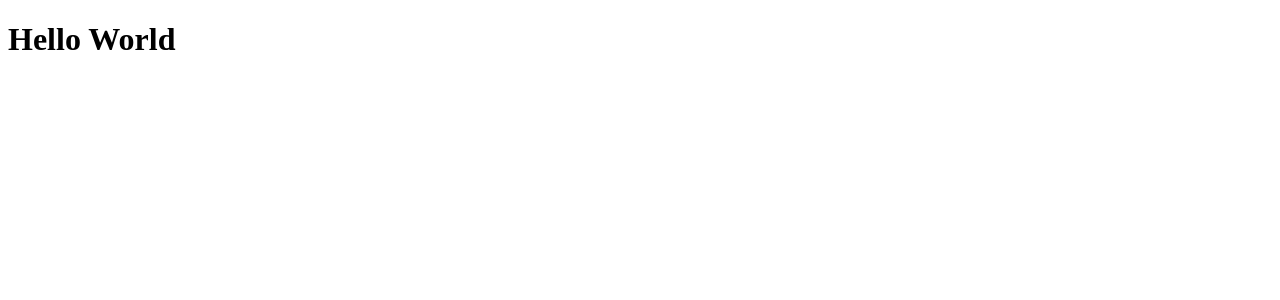
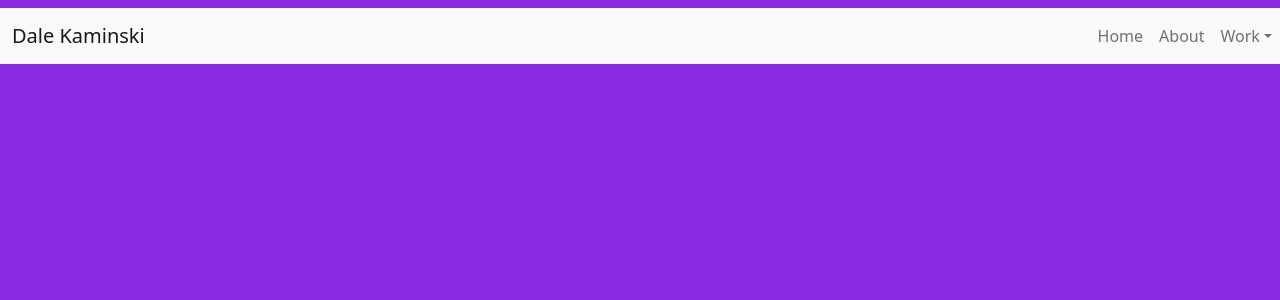
Before and after one commit to Beckognize/DaleKaminskiArt, a Next.js app: page / in a window 1280 px wide. Shown: the top 300 px of the page. Built offline with nearby package versions, Linux system fonts and the light colour scheme.

Commit message:
Added and configued nav bar imported bootstrap

```diff
--- /dev/null
+++ b/components/header.js
@@ -0,0 +1,9 @@
+
+export default () => {
+
+    return (
+
+ <h1></h1>
+
+    );
+  }
--- /dev/null
+++ b/components/navbar.js
@@ -0,0 +1,28 @@
+import {Navbar,Container,Nav,NavDropdown} from 'react-bootstrap';
+
+export default () => {
+
+    return (
+
+<Navbar bg="light" expand="lg">
+    <div className= 'container-fluid'>
+        <Navbar.Brand href="#home">Dale Kaminski</Navbar.Brand>
+    </div>
+    <Navbar.Toggle aria-controls="basic-navbar-nav" />
+    <Navbar.Collapse id="basic-navbar-nav">
+      <Nav className="me-auto">
+        <Nav.Link href="#home">Home</Nav.Link>
+        <Nav.Link href="#link">About</Nav.Link>
+        <NavDropdown title="Work" id="basic-nav-dropdown">
+          <NavDropdown.Item href="#action/3.1">Landscapes</NavDropdown.Item>
+          <NavDropdown.Item href="#action/3.2">Twisted Figures</NavDropdown.Item>
+          <NavDropdown.Item href="#action/3.3">Interactive Gallery</NavDropdown.Item>
+          <NavDropdown.Divider />
+          <NavDropdown.Item href="#action/3.4">Contact</NavDropdown.Item>
+        </NavDropdown>
+      </Nav>
+    </Navbar.Collapse>
+</Navbar>
+
+     );
+    }
--- a/package.json
+++ b/package.json
@@ -21,8 +21,12 @@
   },
   "homepage": "https://github.com/Beckognize/DaleKaminskiArt#readme",
   "dependencies": {
+    "antd": "^4.18.9",
+    "bootstrap": "^5.1.3",
     "next": "^12.1.0",
     "react": "^17.0.2",
-    "react-dom": "^17.0.2"
+    "react-bootstrap": "^2.1.2",
+    "react-dom": "^17.0.2",
+    "react-router-dom": "^6.2.2"
   }
 }
--- /dev/null
+++ b/pages/_app.js
@@ -0,0 +1,7 @@
+import 'bootstrap/dist/css/bootstrap.min.css';
+import '../public/css/index.css'
+
+// This default export is required in a new `pages/_app.js` file.
+export default function MyApp({ Component, pageProps }) {
+  return <Component {...pageProps} />
+}
--- a/pages/index.js
+++ b/pages/index.js
@@ -1,5 +1,14 @@
+
+import Navbar from '../components/navbar'
+import Header from '../components/header'
+
 export default () => {
     return (
-<h1> Hello World</h1>
+        <>
+
+<Header/>
+<Navbar/>
+
+</>
 );
 }
--- /dev/null
+++ b/public/css/font.css
@@ -0,0 +1,3 @@
+h1 {
+    color: aqua;
+}
--- /dev/null
+++ b/public/css/index.css
@@ -0,0 +1,5 @@
+@import url(font.css);
+
+body{
+    background-color: blueviolet;
+}
```
Also changed, not shown: 1 other file (tests, documents, lock files or other folders).
